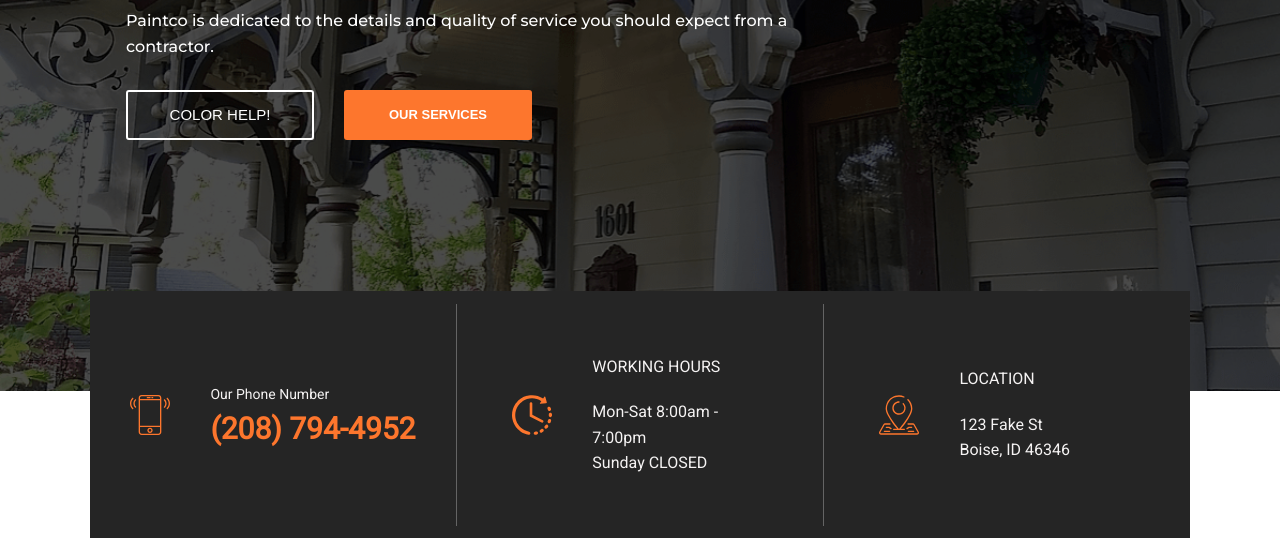
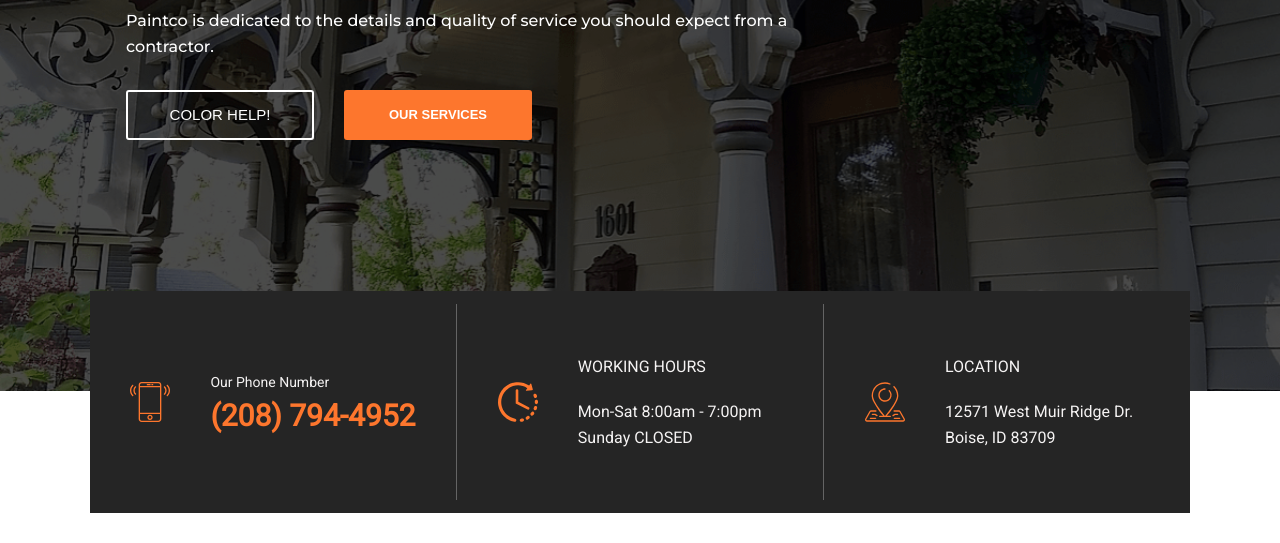
Before and after one commit to OakHarbor/Paintco, a plain HTML site: page index.html in a window 1280 px wide. Shown: the part 409-952 px from the top of the page. Drawn offline with nearby package versions, Linux system fonts and the light colour scheme; a web font is replaced by a local one.

Commit message:
added address and fixed box content width to be wider

```diff
--- a/css/style.css
+++ b/css/style.css
@@ -141,7 +141,7 @@
 }
 
 .box-content {
-    width: 175px;
+    width: 204px;
 }
 
 .phone-number {
--- a/index.html
+++ b/index.html
@@ -149,8 +149,8 @@
                 </svg>
                 <div class="box-content">
                     <p>Location</p>
-                    <p>123 Fake St</p>
-                    <p>Boise, ID 46346</p>
+                    <p>12571 West Muir Ridge Dr.</p>
+                    <p>Boise, ID 83709</p>
                 </div>
             </div>
         </div>
@@ -597,7 +597,7 @@
                 <div class="item-content">
                     <p><i class="fas fa-phone-alt"></i>(208) 794-4952</p>
                     <p><i class="fas fa-envelope"></i>info@info.com</p>
-                    <p><i class="fas fa-location-arrow"></i>123 Fake St, <span>Boise, ID 46460</span></p>
+                    <p><i class="fas fa-location-arrow"></i>12571 West Muir Ridge Dr. <span>Boise, ID 83709</span></p>
                 </div>
             </div>
         </div>
```
